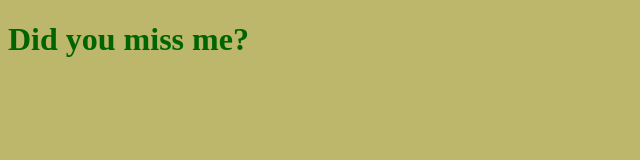
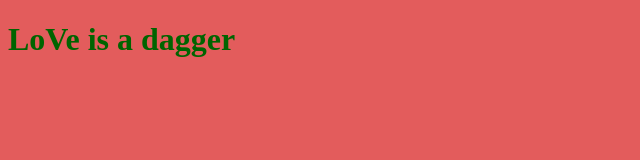
Before and after one commit to Okhtaah/test, a plain HTML site: page index.html in a window 1280 px wide. Shown: the whole page, without its empty margins (0-640 px from the left). Drawn offline with Linux system fonts and the light colour scheme.

Commit message:
changing style

```diff
--- a/index.html
+++ b/index.html
@@ -7,7 +7,7 @@
     <link rel="stylesheet" href="style.css">
 </head>
 <body>
-    <h1>Did you miss me?</h1>
+    <h1>LoVe is a dagger</h1>
     <script src="app.js"></script>
 </body>
 </html>
--- a/style.css
+++ b/style.css
@@ -3,5 +3,5 @@ h1{
 }
 
 body{
-    background-color:darkkhaki
+    background-color:rgb(227, 92, 92)
 }
```
